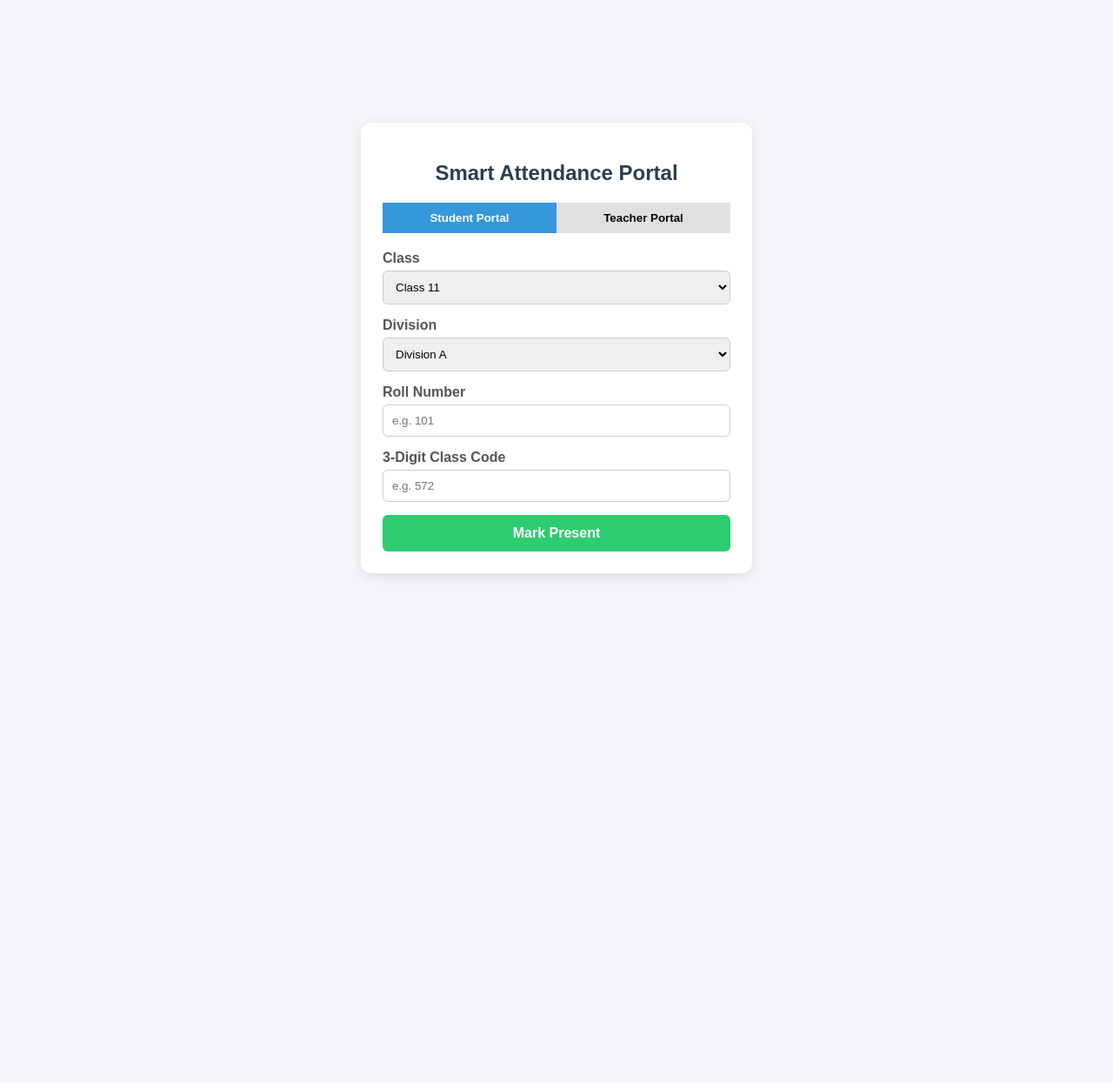
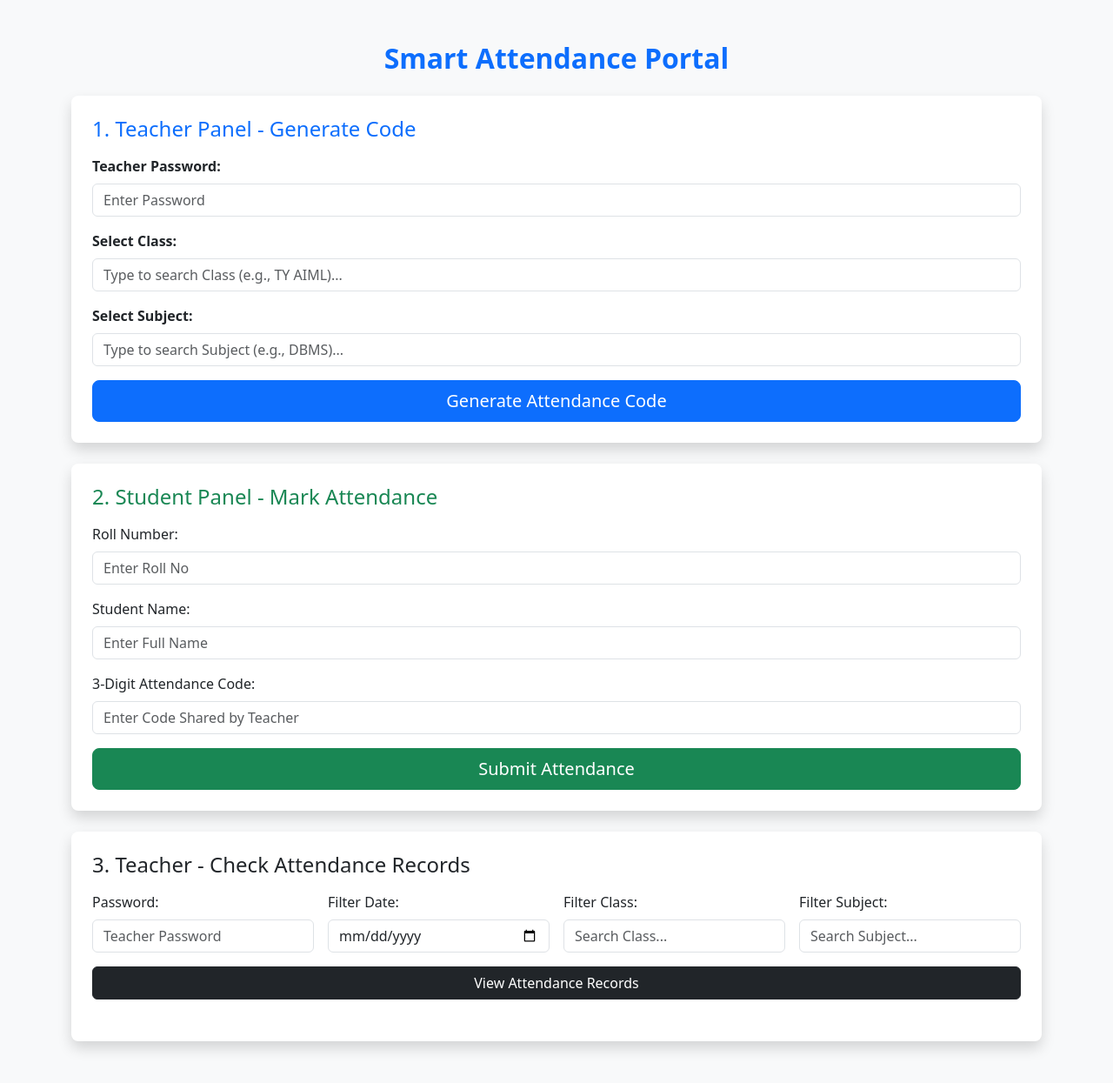
Before and after one commit to harshalipatil1407-boop/attendance-system, a Flask app: page / in a window 1280 px wide. Shown: the whole page at 87% size. Before the commit the page ends 663 px from the top, so only its background shows below. Run offline with Flask 3, Linux system fonts and the light colour scheme; some libraries are stand-ins or nearby versions.

Commit message:
Update index.html

```diff
--- a/templates/index.html
+++ b/templates/index.html
@@ -3,183 +3,177 @@
 <head>
     <meta charset="UTF-8">
     <meta name="viewport" content="width=device-width, initial-scale=1.0">
-    <title>Smart Class Attendance System</title>
-    <style>
-        body { font-family: Arial, sans-serif; background: #f4f6f9; display: flex; justify-content: center; align-items: center; min-height: 100vh; margin: 0; }
-        .card { background: white; padding: 25px; border-radius: 12px; box-shadow: 0 4px 15px rgba(0,0,0,0.1); width: 100%; max-width: 400px; }
-        h2 { text-align: center; color: #2c3e50; margin-bottom: 20px; }
-        .tabs { display: flex; margin-bottom: 20px; }
-        .tab-btn { flex: 1; padding: 10px; border: none; background: #e0e0e0; cursor: pointer; font-weight: bold; }
-        .tab-btn.active { background: #3498db; color: white; }
-        .form-group { margin-bottom: 15px; }
-        label { display: block; margin-bottom: 5px; font-weight: bold; color: #555; }
-        input, select { width: 100%; padding: 10px; border: 1px solid #ccc; border-radius: 6px; box-sizing: border-box; }
-        button.submit-btn { width: 100%; padding: 12px; background: #2ecc71; color: white; border: none; border-radius: 6px; font-size: 16px; cursor: pointer; font-weight: bold; }
-        button.submit-btn:hover { background: #27ae60; }
-        #messageBox { margin-top: 15px; padding: 10px; border-radius: 6px; display: none; text-align: center; font-weight: bold; word-break: break-word; }
-        .success { background: #d4edda; color: #155724; border: 1px solid #c3e6cb; }
-        .error { background: #f8d7da; color: #721c24; border: 1px solid #f5c6cb; }
-        .info { background: #e2e3e5; color: #383d41; border: 1px solid #d6d8db; }
-    </style>
+    <title>Smart Attendance System</title>
+    <link href="https://cdn.jsdelivr.net/npm/bootstrap@5.3.0/dist/css/bootstrap.min.css" rel="stylesheet">
 </head>
-<body>
+<body class="bg-light">
 
-<div class="card">
-    <h2>Smart Attendance Portal</h2>
-    <div class="tabs">
-        <button class="tab-btn active" onclick="switchTab('student')">Student Portal</button>
-        <button class="tab-btn" onclick="switchTab('teacher')">Teacher Portal</button>
+<!-- Class Options Datalist -->
+<datalist id="classOptions">
+    <!-- FY Classes -->
+    <option value="FY AIML A">
+    <option value="FY AIML B">
+    <option value="FY EC">
+    <option value="FY Com">
+    <option value="FY IT">
+    <!-- SY Classes -->
+    <option value="SY AIML">
+    <option value="SY EC">
+    <option value="SY Com">
+    <option value="SY IT">
+    <!-- TY Classes -->
+    <option value="TY AIML">
+    <option value="TY EC">
+    <option value="TY Com">
+    <option value="TY IT">
+</datalist>
+
+<!-- Subject Options Datalist -->
+<datalist id="subjectOptions">
+    <option value="ML">
+    <option value="TOC">
+    <option value="OS">
+    <option value="DBMS">
+    <option value="OE">
+    <option value="ES">
+    <option value="CG">
+    <option value="CD">
+    <option value="DSV">
+    <option value="JP">
+    <option value="CDAI">
+    <option value="DEBD">
+    <option value="HCI">
+    <option value="MLOPS">
+    <option value="CN">
+    <option value="PE-1">
+    <option value="EPD">
+</datalist>
+
+<div class="container my-5">
+    <h2 class="text-center text-primary fw-bold mb-4">Smart Attendance Portal</h2>
+
+    <!-- 1. Teacher Panel -->
+    <div class="card shadow p-4 mb-4 border-0 rounded-3">
+        <h4 class="card-title text-primary mb-3">1. Teacher Panel - Generate Code</h4>
+        <form action="/generate_code" method="POST">
+            <div class="mb-3">
+                <label class="form-label fw-bold">Teacher Password:</label>
+                <input type="password" name="password" class="form-control" placeholder="Enter Password" required>
             </div>
 
-    <!-- Student Form -->
-    <form id="studentForm">
-        <div class="form-group">
-            <label>Class</label>
-            <select name="class_name" required>
-                <option value="Class 11">Class 11</option>
-                <option value="Class 12">Class 12</option>
-            </select>
+            <div class="mb-3">
+                <label class="form-label fw-bold">Select Class:</label>
+                <input class="form-control" list="classOptions" name="selected_class" placeholder="Type to search Class (e.g., TY AIML)..." required>
             </div>
-        <div class="form-group">
-            <label>Division</label>
-            <select name="division" required>
-                <option value="Division A">Division A</option>
-                <option value="Division B">Division B</option>
-            </select>
+
+            <div class="mb-3">
+                <label class="form-label fw-bold">Select Subject:</label>
+                <input class="form-control" list="subjectOptions" name="subject" placeholder="Type to search Subject (e.g., DBMS)..." required>
             </div>
-        <div class="form-group">
-            <label>Roll Number</label>
-            <input type="text" name="roll_no" placeholder="e.g. 101" required>
+
+            <button type="submit" class="btn btn-primary btn-lg w-100">Generate Attendance Code</button>
+        </form>
     </div>
-        <div class="form-group">
-            <label>3-Digit Class Code</label>
-            <input type="text" name="code" placeholder="e.g. 572" required>
+
+    <!-- 2. Student Panel -->
+    <div class="card shadow p-4 mb-4 border-0 rounded-3">
+        <h4 class="card-title text-success mb-3">2. Student Panel - Mark Attendance</h4>
+        <form action="/mark_attendance" method="POST">
+            <div class="mb-3">
+                <label class="form-label">Roll Number:</label>
+                <input type="text" name="roll_no" class="form-control" placeholder="Enter Roll No" required>
             </div>
-        <button type="submit" class="submit-btn">Mark Present</button>
+
+            <div class="mb-3">
+                <label class="form-label">Student Name:</label>
+                <input type="text" name="student_name" class="form-control" placeholder="Enter Full Name" required>
+            </div>
+
+            <div class="mb-3">
+                <label class="form-label">3-Digit Attendance Code:</label>
+                <input type="text" name="code" class="form-control" placeholder="Enter Code Shared by Teacher" required>
+            </div>
+
+            <button type="submit" class="btn btn-success btn-lg w-100">Submit Attendance</button>
+        </form>
+    </div>
+
+    <!-- 3. View Attendance Records -->
+    <div class="card shadow p-4 border-0 rounded-3">
+        <h4 class="card-title text-dark mb-3">3. Teacher - Check Attendance Records</h4>
+
+        <form action="/" method="POST" class="mb-4">
+            <div class="row g-3">
+                <div class="col-md-3">
+                    <label class="form-label">Password:</label>
+                    <input type="password" name="view_password" class="form-control" placeholder="Teacher Password" required>
+                </div>
+                <div class="col-md-3">
+                    <label class="form-label">Filter Date:</label>
+                    <input type="date" name="filter_date" class="form-control">
+                </div>
+                <div class="col-md-3">
+                    <label class="form-label">Filter Class:</label>
+                    <input class="form-control" list="classOptions" name="filter_class" placeholder="Search Class...">
+                </div>
+                <div class="col-md-3">
+                    <label class="form-label">Filter Subject:</label>
+                    <input class="form-control" list="subjectOptions" name="filter_subject" placeholder="Search Subject...">
+                </div>
+            </div>
+            <button type="submit" class="btn btn-dark w-100 mt-3">View Attendance Records</button>
         </form>
 
-    <!-- Teacher Form -->
-    <form id="teacherForm" style="display: none;">
-        <div class="form-group">
-            <label>Class</label>
-            <select name="class_name" required>
-                <option value="Class 11">Class 11</option>
-                <option value="Class 12">Class 12</option>
-            </select>
-        </div>
-        <div class="form-group">
-            <label>Division</label>
-            <select name="division" required>
-                <option value="Division A">Division A</option>
-                <option value="Division B">Division B</option>
-            </select>
-        </div>
-        <div class="form-group">
-            <label>Subject</label>
-            <input type="text" name="subject" value="Maths" required>
-        </div>
-        <div class="form-group">
-            <label>Period</label>
-            <input type="text" name="period" value="1st Period" required>
-        </div>
-        <div class="form-group">
-            <label>Teacher Password</label>
-            <input type="password" name="password" placeholder="Enter Teacher Password" required>
-        </div>
-        <button type="submit" class="submit-btn" style="background:#3498db;">Generate Code</button>
-    </form>
-
-    <div id="messageBox"></div>
+        {% if teacher_logged_in %}
+            <!-- Total Count Badge & Export Button -->
+            <div class="d-flex justify-content-between align-items-center mb-3">
+                <div class="alert alert-info mb-0 py-2 px-3 fw-bold">
+                    📊 Total Present Students: <span class="badge bg-primary fs-6">{{ records|length }}</span>
                 </div>
 
-<script>
-    function switchTab(tab) {
-        const studentForm = document.getElementById('studentForm');
-        const teacherForm = document.getElementById('teacherForm');
-        const btns = document.querySelectorAll('.tab-btn');
-        const msg = document.getElementById('messageBox');
-        msg.style.display = 'none';
+                <form action="/download_excel" method="POST" class="mb-0">
+                    <input type="hidden" name="excel_password" value="smartyes7">
+                    <input type="hidden" name="filter_date" value="{{ request.form.get('filter_date', '') }}">
+                    <input type="hidden" name="filter_class" value="{{ request.form.get('filter_class', '') }}">
+                    <input type="hidden" name="filter_subject" value="{{ request.form.get('filter_subject', '') }}">
+                    <button type="submit" class="btn btn-success">Export CSV / Excel Sheet</button>
+                </form>
+            </div>
 
-        if(tab === 'student') {
-            studentForm.style.display = 'block';
-            teacherForm.style.display = 'none';
-            btns[0].classList.add('active');
-            btns[1].classList.remove('active');
-        } else {
-            studentForm.style.display = 'none';
-            teacherForm.style.display = 'block';
-            btns[1].classList.add('active');
-            btns[0].classList.remove('active');
-        }
-    }
+            <div class="table-responsive">
+                <table class="table table-striped table-bordered mb-0">
+                    <thead class="table-dark">
+                        <tr>
+                            <th>Roll No</th>
+                            <th>Student Name</th>
+                            <th>Class</th>
+                            <th>Subject</th>
+                            <th>Date & Time</th>
+                        </tr>
+                    </thead>
+                    <tbody>
+                        {% if records %}
+                            {% for row in records %}
+                            <tr>
+                                <td>{{ row[0] }}</td>
+                                <td>{{ row[1] }}</td>
+                                <td>{{ row[2] }}</td>
+                                <td>{{ row[3] }}</td>
+                                <td>{{ row[4] }}</td>
+                            </tr>
+                            {% endfor %}
+                        {% else %}
+                            <tr>
+                                <td colspan="5" class="text-center py-3 text-muted">No records found for selected filter.</td>
+                            </tr>
+                        {% endif %}
+                    </tbody>
+                </table>
+            </div>
+        {% endif %}
+    </div>
 
-    function showMessage(text, type) {
-        const msg = document.getElementById('messageBox');
-        msg.innerText = text;
-        msg.className = type;
-        msg.style.display = 'block';
-    }
-
-    function getLocation() {
-        return new Promise((resolve) => {
-            if (navigator.geolocation) {
-                navigator.geolocation.getCurrentPosition(
-                    pos => resolve({ lat: pos.coords.latitude, lon: pos.coords.longitude }),
-                    err => resolve({ lat: 0, lon: 0 }),
-                    { timeout: 5000 }
-                );
-            } else {
-                resolve({ lat: 0, lon: 0 });
-            }
-        });
-    }
-
-    // Teacher Form Submit
-    document.getElementById('teacherForm').addEventListener('submit', async function(e) {
-        e.preventDefault();
-        const formData = new FormData(this);
-
-        showMessage("Fetching location & generating code...", "info");
-        const loc = await getLocation();
-        formData.append("latitude", loc.lat);
-        formData.append("longitude", loc.lon);
-
-        try {
-            const res = await fetch('/generate_code', { method: 'POST', body: formData });
-            const data = await res.json();
-            if(data.status === 'Success') {
-                showMessage('CODE GENERATED: ' + data.code, 'success');
-            } else {
-                showMessage(data.reason || 'Failed to generate code', 'error');
-            }
-        } catch(err) {
-            showMessage('Server Error: ' + err, 'error');
-        }
-    });
-
-    // Student Form Submit
-    document.getElementById('studentForm').addEventListener('submit', async function(e) {
-        e.preventDefault();
-        const formData = new FormData(this);
-
-        showMessage("Checking location & marking attendance...", "info");
-        const loc = await getLocation();
-        formData.append("latitude", loc.lat);
-        formData.append("longitude", loc.lon);
-
-        try {
-            const res = await fetch('/mark_attendance', { method: 'POST', body: formData });
-            const data = await res.json();
-            if(data.status === 'Success') {
-                showMessage(data.message, 'success');
-            } else {
-                showMessage(data.reason || 'Attendance Failed!', 'error');
-            }
-        } catch(err) {
-            showMessage('Server Error: ' + err, 'error');
-        }
-    });
-</script>
+</div>
 
 </body>
 </html>
```
Lines whose indentation alone changed are shown as unchanged.
